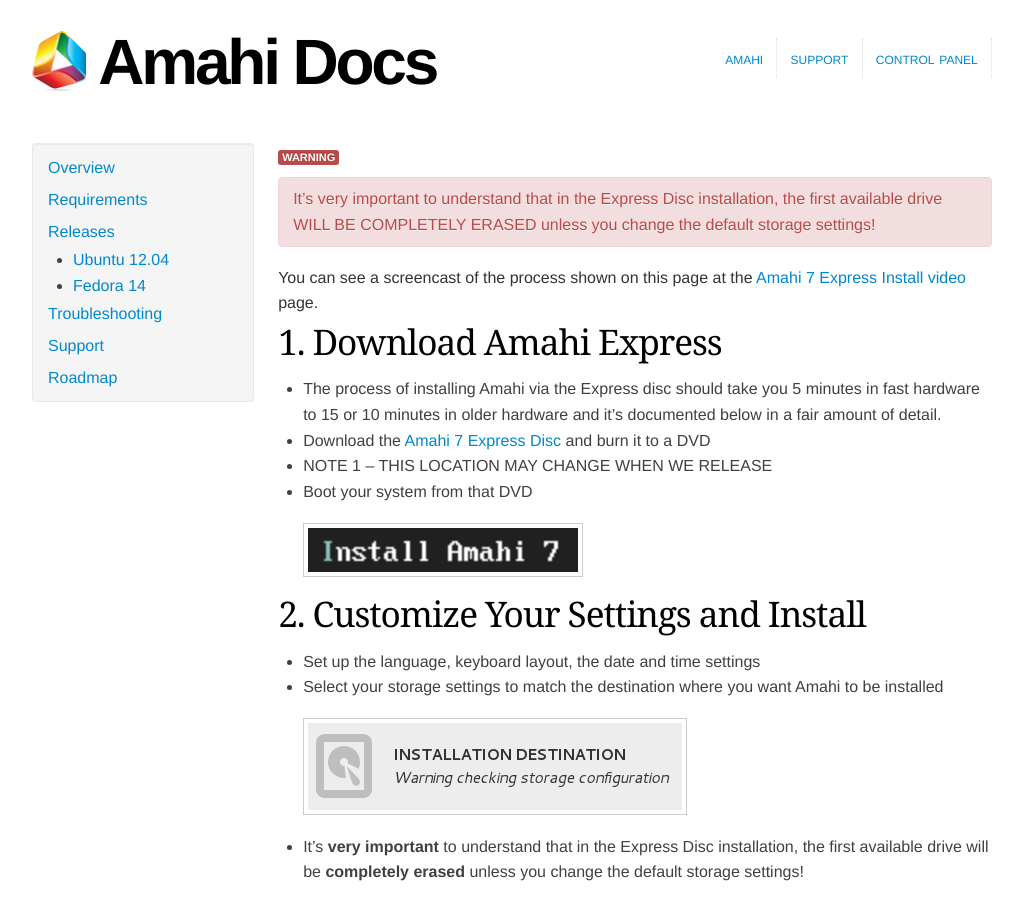
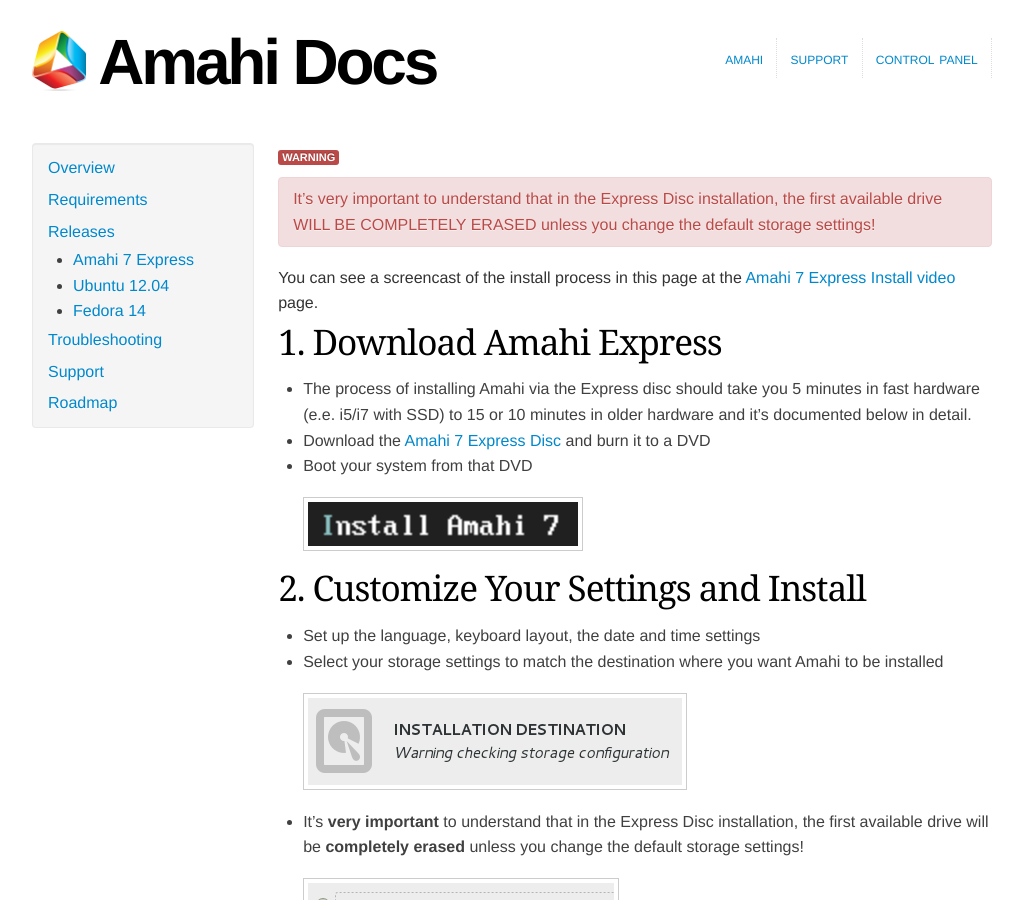
Before and after one commit to amahi/docs, a Jekyll site: the page built from amahi-7-express.md, in a window 1280 px wide and 900 px high. Shown: the whole window, without its empty margins (128-1151 px from the left). Built offline with Jekyll 4.4.1, drawn with Linux system fonts in a browser that asks for light colours; nearby versions of some CDN libraries.

```diff
--- a/_layouts/homepage.html
+++ b/_layouts/homepage.html
@@ -12,6 +12,7 @@
 				<li{% if page.current == 'releases' %} class="active"{% endif %}>
 				<a href="releases.html">Releases</a>
 				<ul>
+					<li><a href="amahi-7-express.html">Amahi 7 Express</a></li>
 					<li><a href="ubuntu-12.html">Ubuntu 12.04</a></li>
 					<li><a href="fedora-14.html">Fedora 14</a></li>
 				</ul>
--- a/amahi-7-express.md
+++ b/amahi-7-express.md
@@ -7,12 +7,11 @@ title: Install Amahi 7 Express Disc
 It’s very important to understand that in the Express Disc installation, the first available drive WILL BE COMPLETELY ERASED unless you change the default storage settings!
 </div>
 
-You can see a screencast of the process shown on this page at the [Amahi 7 Express Install video](https://www.amahi.org/videos/amahi-7-express-install) page.
+You can see a screencast of the install process in this page at the [Amahi 7 Express Install video](https://www.amahi.org/videos/amahi-7-express-install) page.
 
 # 1. Download Amahi Express
-* The process of installing Amahi via the Express disc should take you 5 minutes in fast hardware to 15 or 10 minutes in older hardware and it's documented below in a fair amount of detail.
+* The process of installing Amahi via the Express disc should take you 5 minutes in fast hardware (e.e. i5/i7 with SSD) to 15 or 10 minutes in older hardware and it's documented below in detail.
 * Download the [Amahi 7 Express Disc](https://wiki.amahi.org/index.php/Express_CD) and burn it to a DVD
-* NOTE 1 -- THIS LOCATION MAY CHANGE WHEN WE RELEASE
 * Boot your system from that DVD
 
   <a href="static/images/amahi-7-express/00-boot.png" class="fancybox centered"><img src="static/images/amahi-7-express/00-boot-thumb.png" alt="Boot Amahi" /></a>
@@ -60,5 +59,4 @@ You can see a screencast of the process shown on this page at the [Amahi 7 Expre
   <a href="static/images/amahi-7-express/10-dashboard.png" class="fancybox centered"><img src="static/images/amahi-7-express/10-dashboard-thumb.png" alt="Amahi Dashboard" /></a>
 
 
-
 You can find other video screencasts at the [Amahi Videos](https://www.amahi.org/videos) page.
```
Also changed, not shown: index.md (+2 -2 lines).
